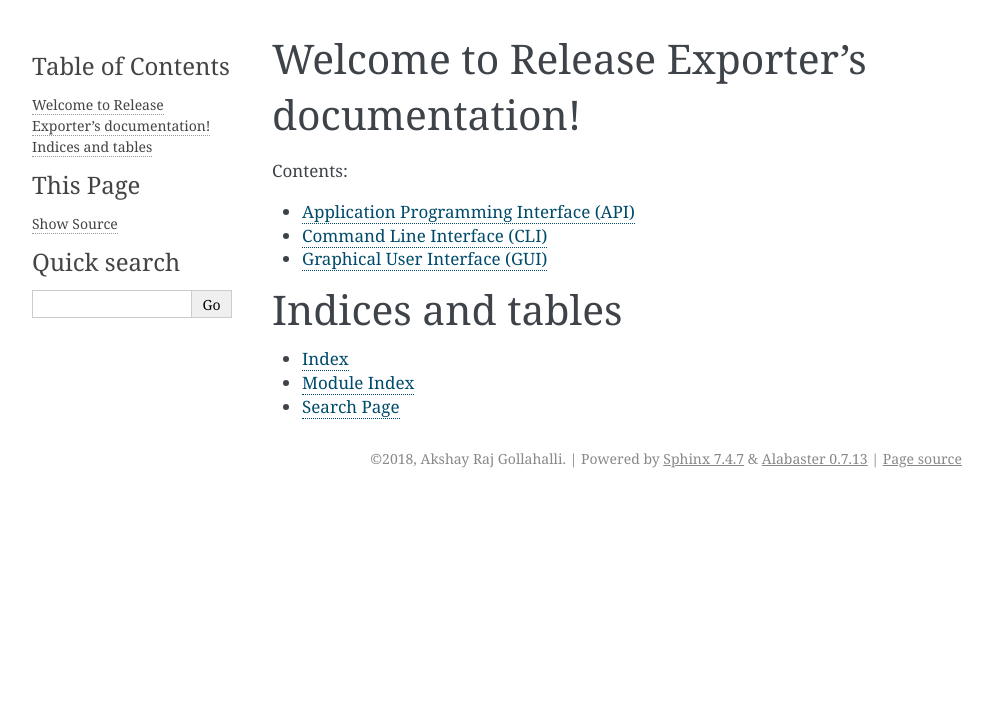
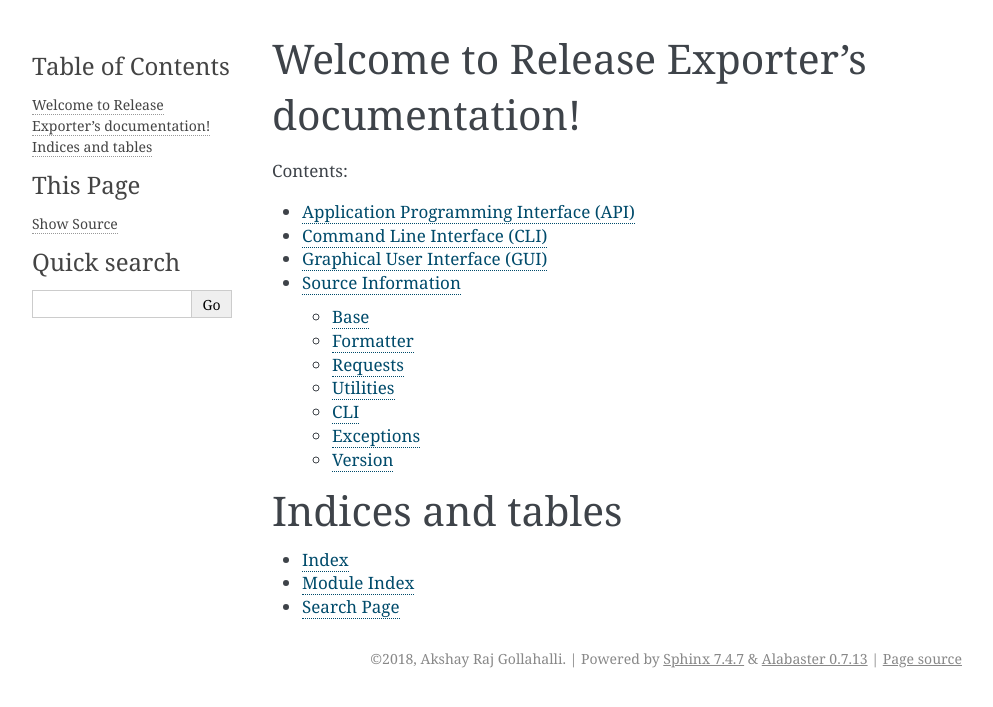
Before and after one commit to akshaybabloo/release-exporter, a Sphinx documentation site: the page built from docs/index.rst, in a window 1280 px wide. Shown: the top 707 px of the page, without its empty margins (148-1141 px from the left). Built offline with Sphinx 7.4.7, drawn with Linux system fonts in a browser that asks for light colours.

Commit message:
docs updated

```diff
--- a/docs/index.rst
+++ b/docs/index.rst
@@ -10,9 +10,10 @@ Welcome to Release Exporter's documentation!
    :maxdepth: 2
    :caption: Contents:
 
-   api/index.rst
-   cli/index.rst
-   gui/index.rst
+   api/index
+   cli/index
+   gui/index
+   source_info/index
 
 Indices and tables
 ==================
--- /dev/null
+++ b/docs/source_info/base.rst
@@ -0,0 +1,2 @@
+Base
+====
--- /dev/null
+++ b/docs/source_info/cli.rst
@@ -0,0 +1,2 @@
+CLI
+===
--- /dev/null
+++ b/docs/source_info/exceptions.rst
@@ -0,0 +1,2 @@
+Exceptions
+==========
--- /dev/null
+++ b/docs/source_info/formatter.rst
@@ -0,0 +1,2 @@
+Formatter
+=========
--- /dev/null
+++ b/docs/source_info/index.rst
@@ -0,0 +1,17 @@
+Source Information
+==================
+
+The code is divided into seven files
+
+
+.. toctree::
+   :maxdepth: 2
+   :caption: Contents:
+
+   base
+   formatter
+   requests
+   utils
+   cli
+   exceptions
+   version
--- /dev/null
+++ b/docs/source_info/requests.rst
@@ -0,0 +1,2 @@
+Requests
+========
--- /dev/null
+++ b/docs/source_info/utils.rst
@@ -0,0 +1,2 @@
+Utilities
+=========
--- /dev/null
+++ b/docs/source_info/version.rst
@@ -0,0 +1,2 @@
+Version
+=======
```
